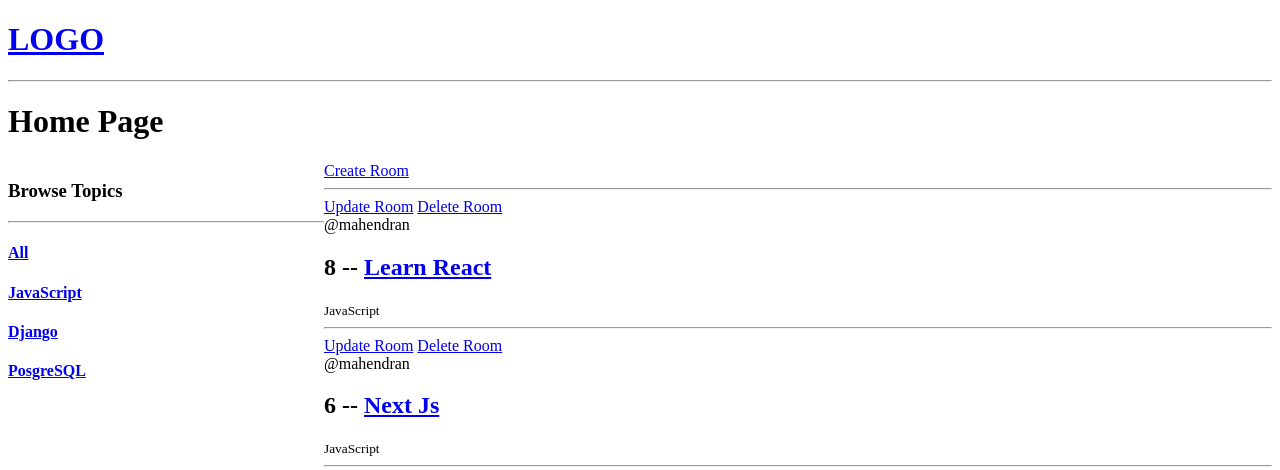
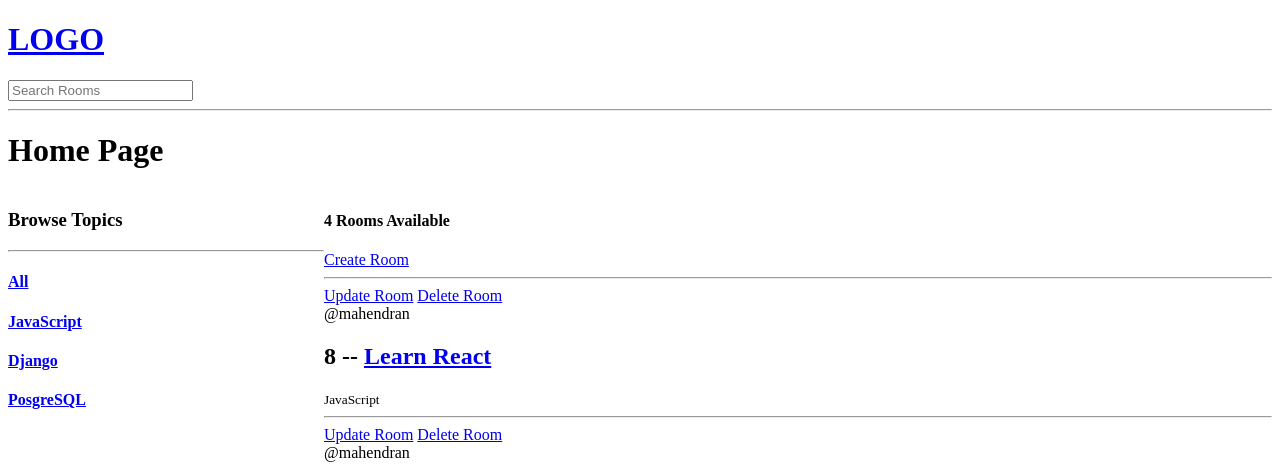
Before and after one commit to Mahendran-Murugan/Helping-Buddy-Django, a Django app: page / in a window 1280 px wide. Shown: the top 470 px of the page. Run offline with Django 5.2, Linux system fonts and the light colour scheme; data comes from the database, SQL or seed files in the repository; both versions use the stored data as it was after the commit.

Commit message:
feat: add global search functionality

```diff
--- a/helpingbuddy/base/templates/base/home.html
+++ b/helpingbuddy/base/templates/base/home.html
@@ -26,6 +26,7 @@
     </div>
 
     <div>
+        <h4>{{room_count}} Rooms Available</h4>
         <a href="{%url 'create-room' %}">Create Room</a>
         <hr>
 
--- a/helpingbuddy/base/views.py
+++ b/helpingbuddy/base/views.py
@@ -1,4 +1,5 @@
 from django.shortcuts import render, redirect
+from django.db.models import Q
 from .models import Room, Topic
 from .forms import RoomForm
 
@@ -10,9 +11,10 @@ from .forms import RoomForm
 
 def home(request):
     q = request.GET.get('q') if request.GET.get('q') != None else ''
-    rooms = Room.objects.filter(topic__name__icontains=q)
+    rooms = Room.objects.filter(Q(topic__name__icontains=q) | Q(name__icontains=q) | Q(description__icontains = q))
+    roomCount = rooms.count()
     topic = Topic.objects.all()
-    context = {'rooms':rooms,"topics":topic}
+    context = {'rooms':rooms,"topics":topic,'room_count':roomCount}
     return render(request, 'base/home.html', context)
 
 def room(request, pk):
--- a/helpingbuddy/templates/navbar.html
+++ b/helpingbuddy/templates/navbar.html
@@ -2,4 +2,8 @@
   <h1>LOGO</h1>
 </a>
 
+<form method="GET" action="{% url 'home'%}">
+  <input type="text" name="q" placeholder="Search Rooms" />
+</form>
+
 <hr />
```
Also changed, not shown: helpingbuddy/db.sqlite3.
